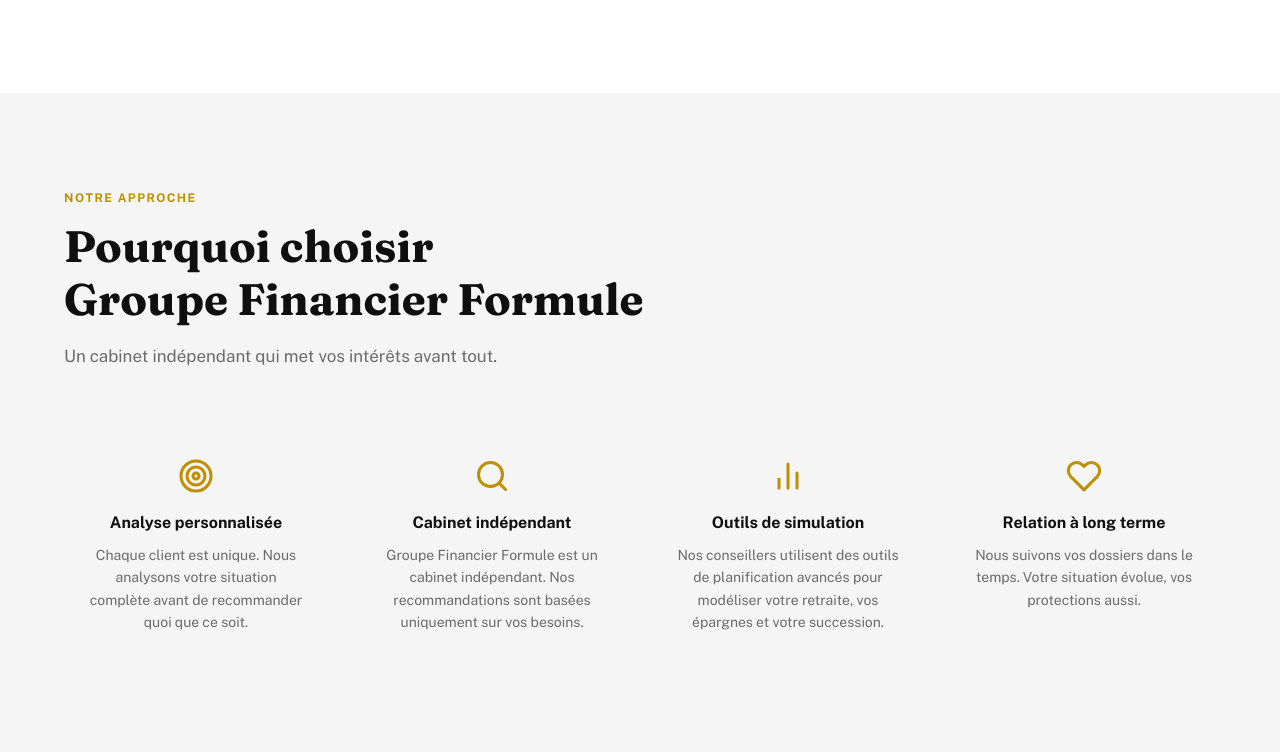
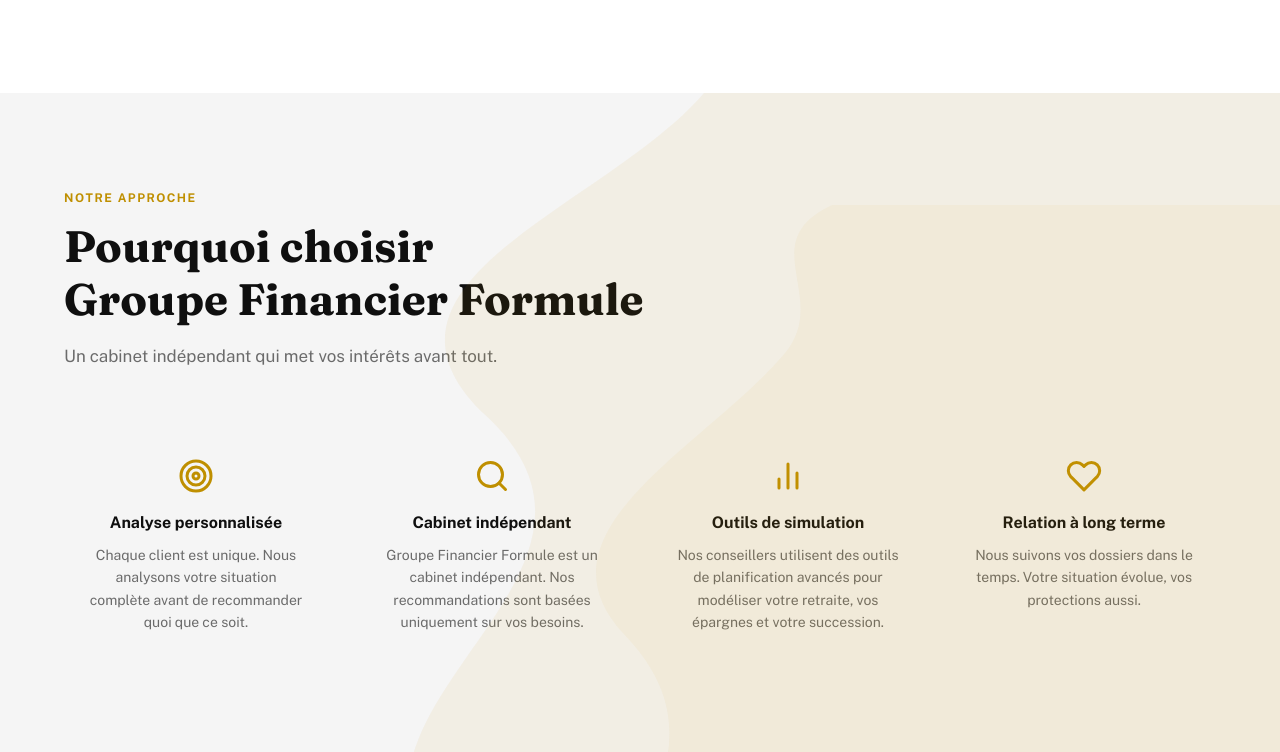
Before and after one commit to olivier25fraser/gff-simulateur, a website: page index.html in a window 1280 px wide. Shown: the part 1885-2637 px from the top of the page. Drawn offline with nearby package versions, Linux system fonts and the light colour scheme.

Commit message:
Vague continue unique traversant Pourquoi+Processus+CTA (fini les raccords entre sections)

```diff
--- a/index.html
+++ b/index.html
@@ -357,8 +357,11 @@ footer{background:#080808;padding:48px 5% 24px;border-top:1px solid rgba(255,255
   </div>
 </section>
 
+<!-- ═══ POURQUOI + PROCESSUS + CTA (vague continue) ═══ -->
+<div style="position:relative;overflow:hidden">
+
 <!-- ═══ POURQUOI ═══ -->
-<section class="pourquoi" style="position:relative;overflow:hidden" id="pourquoi">
+<section class="pourquoi" id="pourquoi">
   <div style="max-width:1200px;margin:0 auto;position:relative;z-index:1">
     <div class="section-tag">Notre approche</div>
     <h2 class="section-title">Pourquoi choisir<br>Groupe Financier Formule</h2>
@@ -399,7 +402,7 @@ footer{background:#080808;padding:48px 5% 24px;border-top:1px solid rgba(255,255
 -->
 
 <!-- ═══ PROCESSUS ═══ -->
-<section class="section" id="processus" style="background:var(--gry-l);position:relative;overflow:hidden">
+<section class="section" id="processus" style="background:var(--gry-l)">
   <div style="max-width:1200px;margin:0 auto;position:relative;z-index:1">
     <div class="section-tag">Comment ça fonctionne</div>
     <h2 class="section-title">Un processus simple<br>en 4 étapes</h2>
@@ -430,7 +433,7 @@ footer{background:#080808;padding:48px 5% 24px;border-top:1px solid rgba(255,255
 </section>
 
 <!-- ═══ CTA ═══ -->
-<section class="cta-section" style="position:relative;overflow:hidden">
+<section class="cta-section">
   <div style="position:relative;z-index:1">
     <h2>Prêt à protéger<br>ce qui compte vraiment?</h2>
     <p>Une conversation de 30 minutes peut faire toute la différence. Consultation gratuite et sans engagement.</p>
@@ -439,6 +442,12 @@ footer{background:#080808;padding:48px 5% 24px;border-top:1px solid rgba(255,255
     </a>
   </div>
 </section>
+
+  <svg style="position:absolute;top:0;left:0;width:100%;height:100%;z-index:5;pointer-events:none" viewBox="0 0 400 1000" preserveAspectRatio="none" xmlns="http://www.w3.org/2000/svg">
+    <path d="M400,0 L400,1000 L180,1000 C120,900 220,820 150,720 C80,620 200,520 140,420 C90,330 210,260 150,170 C110,100 190,60 220,0 Z" fill="#BF8F00" opacity=".07"/>
+    <path d="M400,60 L400,1000 L240,1000 C190,920 260,850 210,760 C160,670 250,590 200,500 C160,430 240,370 195,290 C165,235 220,190 245,140 C260,110 235,80 260,60 Z" fill="#D4A017" opacity=".05"/>
+  </svg>
+</div>
 
 <!-- ═══ CONTACT ═══ -->
 <section class="section" id="contact">
```
